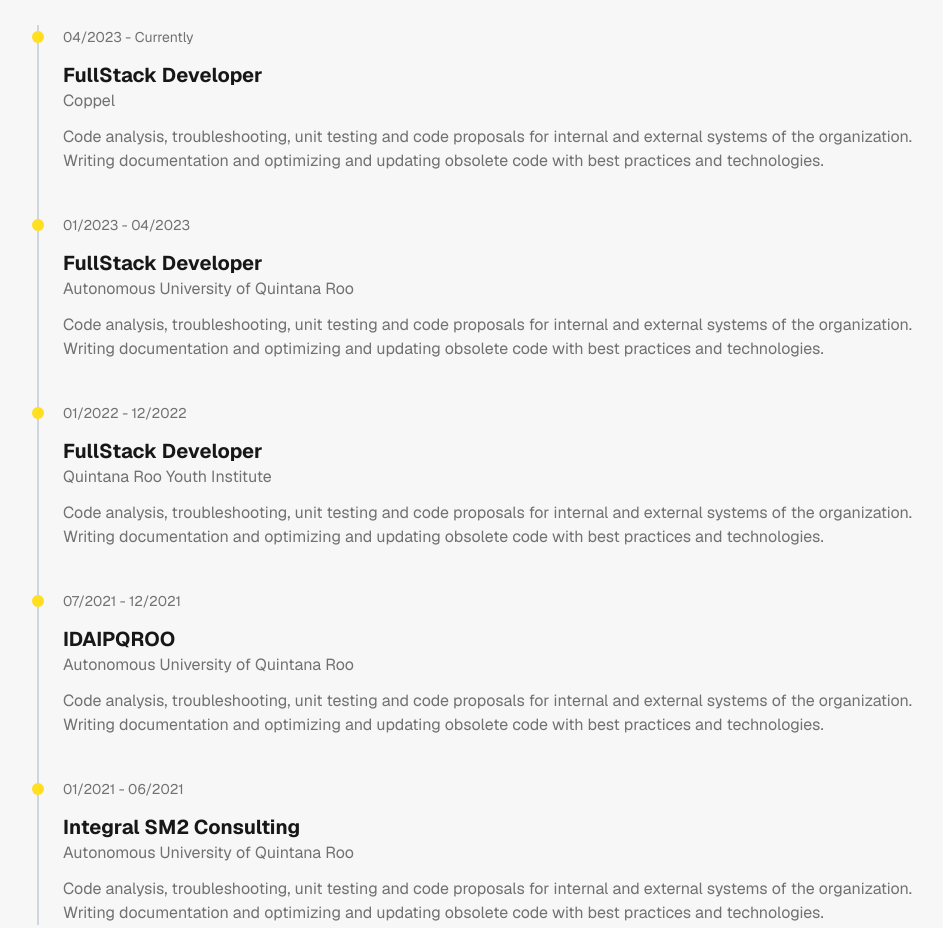
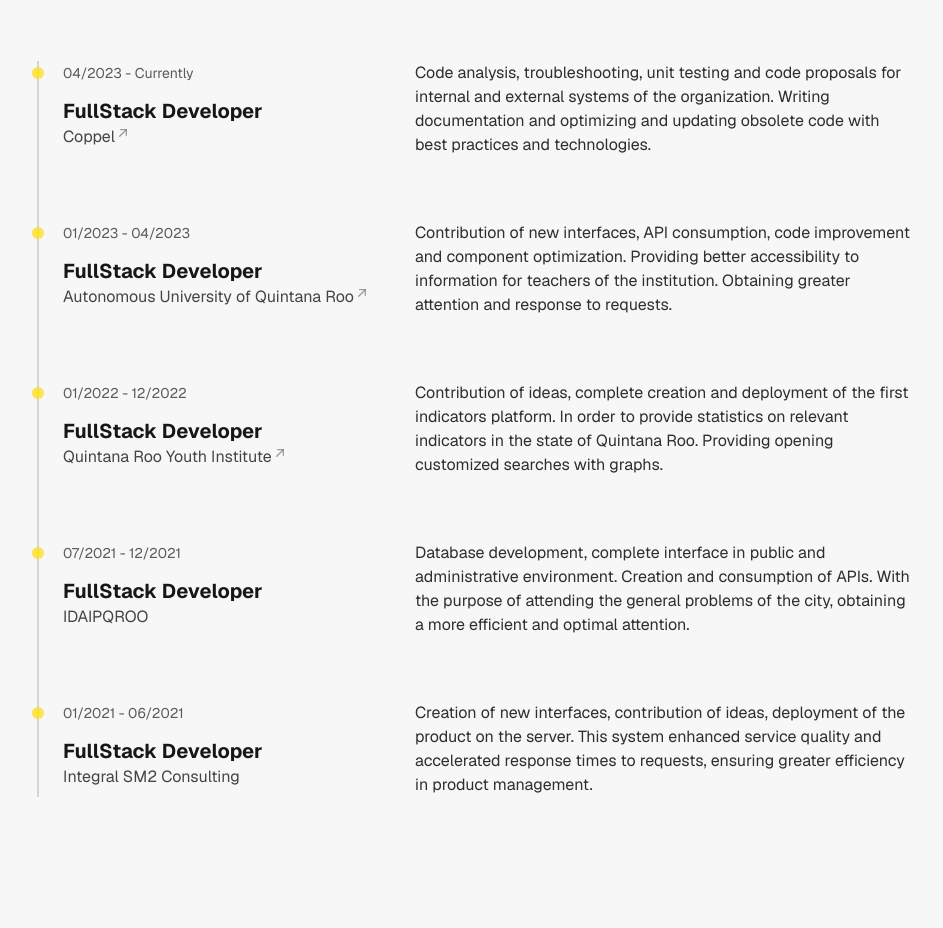
Before and after one commit to josueaguilarr/josueaguilar.dev, an Astro site: page / in a window 1280 px wide. Shown: the part 905-1833 px from the top of the page, without its empty margins (175-1118 px from the left). Built offline with nearby package versions, Linux system fonts and the light colour scheme; Astro itself is replaced by a stand-in of ours.

Commit message:
feat: enhance Experience section with web links and layout improvements

```diff
--- a/src/components/Experience.astro
+++ b/src/components/Experience.astro
@@ -2,6 +2,7 @@
 import Container from "@components/Container.astro";
 import TitleSection from "./TitleSection.astro";
 import Briefcase from "@icons/Briefcase.svg";
+import Arrow from "@icons/Arrow.svg";
 import { EXPERIENCES } from "@/utils/data";
 ---
 
@@ -9,26 +10,50 @@ import { EXPERIENCES } from "@/utils/data";
   <TitleSection Icon={Briefcase}>Experience</TitleSection>
 
   <ol
-    class="ms-5 mt-7 relative border-l-2 border-gray-300 dark:border-neutral-200/15 dark:text-gray-400 font-geist"
+    class="ms-5 relative border-l-2 border-gray-300 dark:border-neutral-200/15 dark:text-gray-400 font-geist"
   >
     {
-      EXPERIENCES.map(({ startYear, finishYear, role, place, description }) => (
-        <li class="mb-10 ms-6">
-          <span class="absolute flex items-center justify-center size-3 bg-yellow-300 rounded-full mt-1.5 -start-[7px] dark:bg-[#fff562]" />
-          <time class="leading-tight text-default-dark/60 dark:text-default-light/40 text-sm">
+      EXPERIENCES.map(
+        ({ startYear, finishYear, role, place, place_web, description }) => (
+          <li class="flex gap-5 mb-10 ms-6 mt-16">
+            <span class="sm:w-2/5">
+              <span class="absolute flex items-center justify-center size-3 bg-yellow-300/80 rounded-full mt-1.5 -start-[7px]" />
+              <time class="leading-tight text-default-dark/70 dark:text-default-light/50 text-sm">
                 {startYear} - {finishYear}
               </time>
+              <span class="flex flex-col">
                 <p class="text-xl mt-3 font-bold text-default-dark dark:text-default-light">
                   {role}
                 </p>
-          <p class="text-md text-default-dark/60 dark:text-default-light/40">
+                {place_web ? (
+                  <a
+                    rel="noreferrer noopener"
+                    target="_blank"
+                    href={place_web}
+                    class="flex items-center text-md text-default-dark/80 dark:text-default-light/50 dark:hover:text-default-light hover:text-default-dark duration-500 cursor-pointer group/place"
+                    title={`Visit ${place}`}
+                  >
+                    {place}
+                    {place_web && (
+                      <Arrow class="-rotate-45 size-4 opacity-50 duration-500 mb-2 group-hover/place:opacity-100 group-hover/place:translate-x-[2px]" />
+                    )}
+                  </a>
+                ) : (
+                  <p
+                    class="flex items-center text-md text-default-dark/80 dark:text-default-light/50"
+                    title={`Visit ${place}`}
+                  >
                     {place}
                   </p>
-          <p class="text-md mt-3 text-default-dark/60 dark:text-default-light/60">
+                )}
+              </span>
+            </span>
+            <p class="sm:w-3/5 text-md text-default-dark/90 dark:text-default-light/70">
               {description}
             </p>
           </li>
-      ))
+        )
+      )
     }
   </ol>
 </Container>
--- a/src/components/TitleSection.astro
+++ b/src/components/TitleSection.astro
@@ -7,7 +7,7 @@ interface Props {
 const { Icon } = Astro.props;
 ---
 
-<div class="text-default-dark dark:text-default-light">
+<div class="text-default-dark dark:text-default-light mb-14">
   <p class="flex text-4xl font-semibold font-geist group/title">
     <Icon class="size-10 group-hover/title:-rotate-12 duration-500 me-2" />
     <slot />
--- a/src/utils/data.ts
+++ b/src/utils/data.ts
@@ -61,6 +61,7 @@ export const EXPERIENCES: Experience[] = [
         finishYear: "Currently",
         role: "FullStack Developer",
         place: "Coppel",
+        place_web: "https://www.coppel.com/",
         description: "Code analysis, troubleshooting, unit testing and code proposals for internal and external systems of the organization. Writing documentation and optimizing and updating obsolete code with best practices and technologies."
     },
     {
@@ -68,28 +69,30 @@ export const EXPERIENCES: Experience[] = [
         finishYear: "04/2023",
         role: "FullStack Developer",
         place: "Autonomous University of Quintana Roo",
-        description: "Code analysis, troubleshooting, unit testing and code proposals for internal and external systems of the organization. Writing documentation and optimizing and updating obsolete code with best practices and technologies."
+        place_web: "https://www.uqroo.mx/",
+        description: "Contribution of new interfaces, API consumption, code improvement and component optimization. Providing better accessibility to information for teachers of the institution. Obtaining greater attention and response to requests."
     },
     {
         startYear: "01/2022",
         finishYear: "12/2022",
         role: "FullStack Developer",
         place: "Quintana Roo Youth Institute",
-        description: "Code analysis, troubleshooting, unit testing and code proposals for internal and external systems of the organization. Writing documentation and optimizing and updating obsolete code with best practices and technologies."
+        place_web: "https://juventud.qroo.gob.mx/",
+        description: "Contribution of ideas, complete creation and deployment of the first indicators platform. In order to provide statistics on relevant indicators in the state of Quintana Roo. Providing opening customized searches with graphs."
     },
     {
         startYear: "07/2021",
         finishYear: "12/2021",
-        role: "IDAIPQROO",
-        place: "Autonomous University of Quintana Roo",
-        description: "Code analysis, troubleshooting, unit testing and code proposals for internal and external systems of the organization. Writing documentation and optimizing and updating obsolete code with best practices and technologies."
+        role: "FullStack Developer",
+        place: "IDAIPQROO",
+        description: "Database development, complete interface in public and administrative environment. Creation and consumption of APIs. With the purpose of attending the general problems of the city, obtaining a more efficient and optimal attention."
     },
     {
         startYear: "01/2021",
         finishYear: "06/2021",
-        role: "Integral SM2 Consulting",
-        place: "Autonomous University of Quintana Roo",
-        description: "Code analysis, troubleshooting, unit testing and code proposals for internal and external systems of the organization. Writing documentation and optimizing and updating obsolete code with best practices and technologies."
+        role: "FullStack Developer",
+        place: "Integral SM2 Consulting",
+        description: "Creation of new interfaces, contribution of ideas, deployment of the product on the server. This system enhanced service quality and accelerated response times to requests, ensuring greater efficiency in product management."
     },
 
 ]
--- a/src/utils/types.ts
+++ b/src/utils/types.ts
@@ -19,6 +19,7 @@ export type Experience = {
     finishYear: string;
     role: string;
     place: string;
+    place_web?: string;
     description: string;
 }
 
```
Lines whose indentation alone changed are shown as unchanged.
